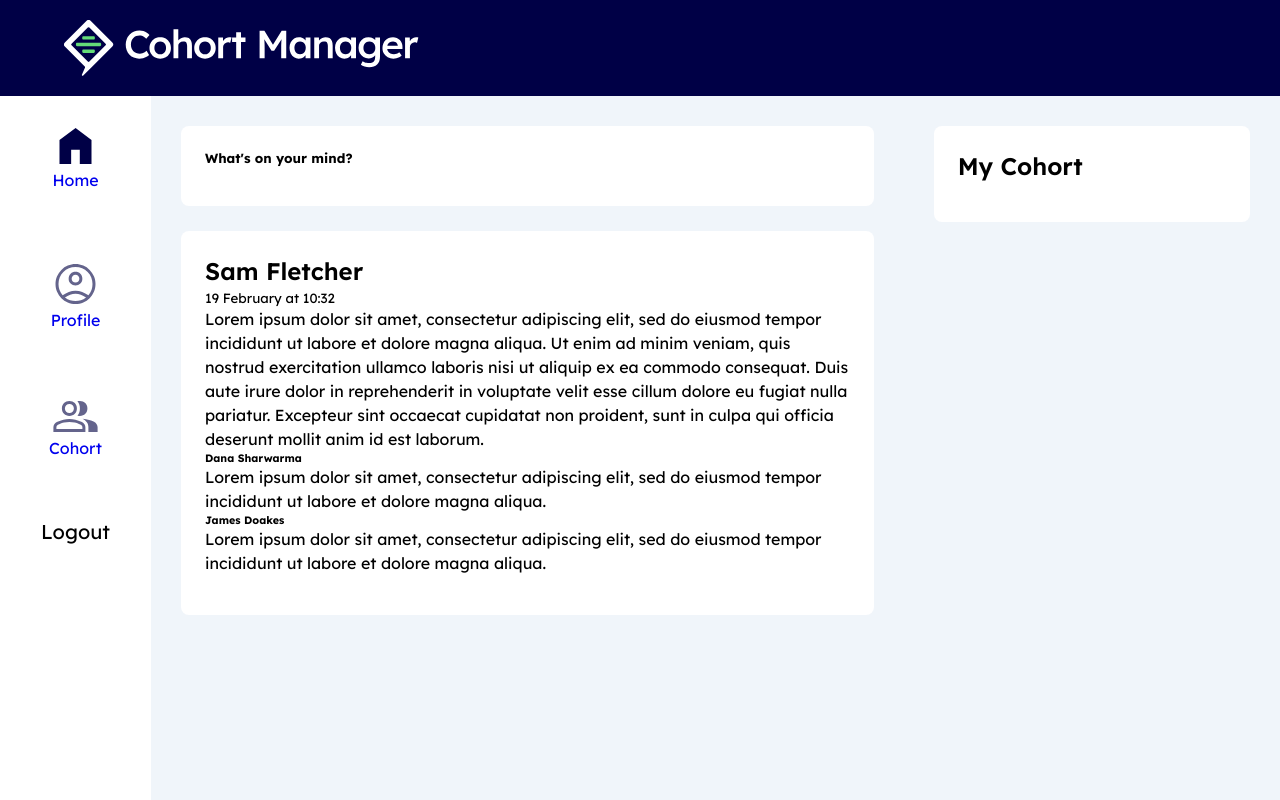
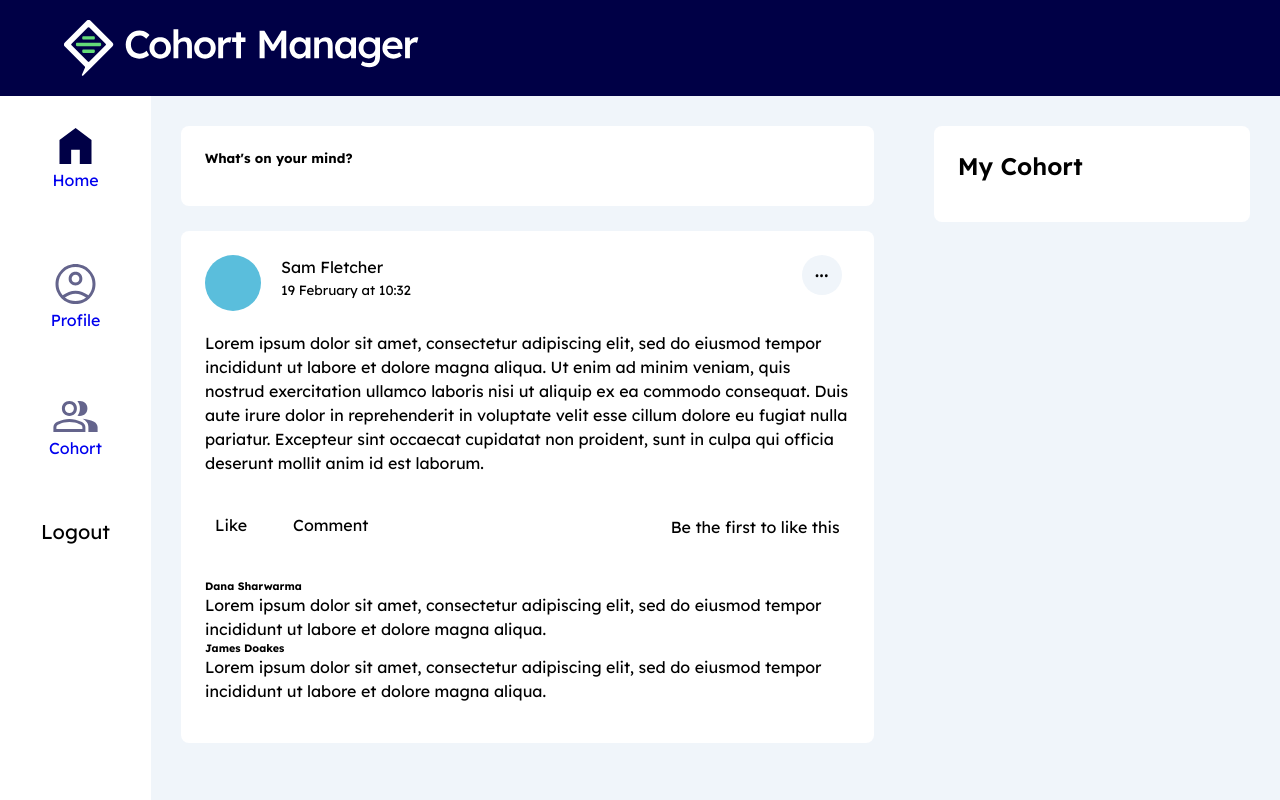
Before and after one commit to zainabch123/team-dev-client-c13, a React (Create React App) app: page /login in a window 1280 px wide. Both pictures are taken after a click on the button "Log in". Built offline with nearby package versions, Linux system fonts and the light colour scheme.

Commit message:
add post styling

```diff
--- a/src/components/post/index.js
+++ b/src/components/post/index.js
@@ -1,14 +1,42 @@
 import Card from "../card"
 import Comment from "../comment"
+import "./style.css"
 
 const Post = ({ name, date, content, comments = [] }) => {
     return (
         <Card>
-            <h4>{name}</h4>
-            <small>{date}</small>
-            <p>{content}</p>
+            <article className="post">
+                <section id='post-details'>
+                    <div className="profile-icon"></div>
 
-            {comments.map(comment => <Comment key={comment.id} name={comment.name} content={comment.content} />)}
+                    <div>
+                        <p>{name}</p>
+                        <small>{date}</small>
+                    </div>
+
+                    <div className="edit-icon">
+                        <p>...</p>
+                    </div>
+                </section>
+
+                <section>
+                    <p>{content}</p>
+                </section>
+
+                <section className="post-interactions-container">
+                    <div className="post-interactions">
+                        <div>Like</div>
+                        <div>Comment</div>
+                    </div>
+
+                    <p>Be the first to like this</p>
+
+                </section>
+
+                <section>
+                    {comments.map(comment => <Comment key={comment.id} name={comment.name} content={comment.content} />)}
+                </section>
+            </article>
         </Card>
     )
 }
--- /dev/null
+++ b/src/components/post/style.css
@@ -0,0 +1,44 @@
+.post {
+    display: grid;
+    row-gap: 20px;
+}
+
+#post-details {
+    display: grid;
+    grid-template-columns: 56px auto 48px;
+    column-gap: 20px;
+}
+
+.profile-icon {
+    border-radius: 50%;
+    width: 56px;
+    height: 56px;
+    background: #5ABEDC;
+}
+
+.edit-icon {
+    border-radius: 50%;
+    width: 40px;
+    height: 40px;
+    background: #F0F5FA;
+}
+
+.edit-icon p {
+    text-align: center;
+    font-size: 20px;
+}
+
+.post-interactions-container {
+    display: grid;
+    grid-template-columns: 1fr 3fr;
+    padding: 20px 10px;
+}
+
+.post-interactions {
+    display: grid;
+    grid-template-columns: 1fr 1fr;
+}
+
+.post-interactions-container p {
+    text-align: right;
+}
```
